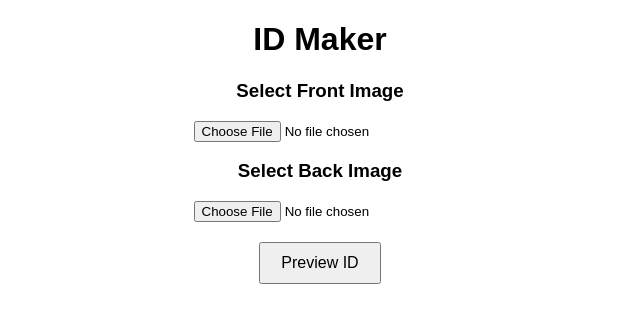
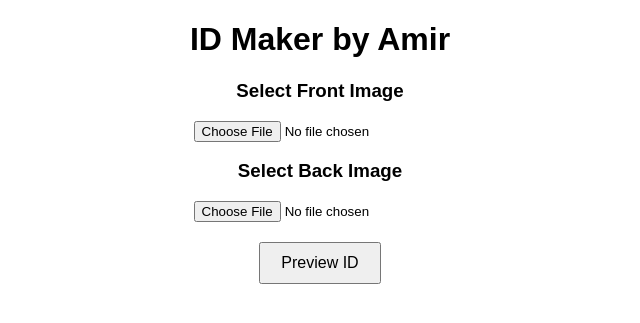
Before and after one commit to amirdsmedia/ID-Maker, a Flask app: page / in a window 1280 px wide. Shown: the top 323 px of the page, without its empty margins (320-960 px from the left). Run offline with Flask 3, Linux system fonts and the light colour scheme; some libraries are stand-ins or nearby versions.

Commit message:
Update index.html

```diff
--- a/templates/index.html
+++ b/templates/index.html
@@ -9,7 +9,7 @@
     <link rel="stylesheet" href="https://cdnjs.cloudflare.com/ajax/libs/cropperjs/1.5.12/cropper.min.css" />
 </head>
 <body>
-    <h1>ID Maker</h1>
+    <h1>ID Maker by Amir</h1>
 
     <h3>Select Front Image</h3>
     <input type="file" id="frontImageInput" accept="image/*">
```
